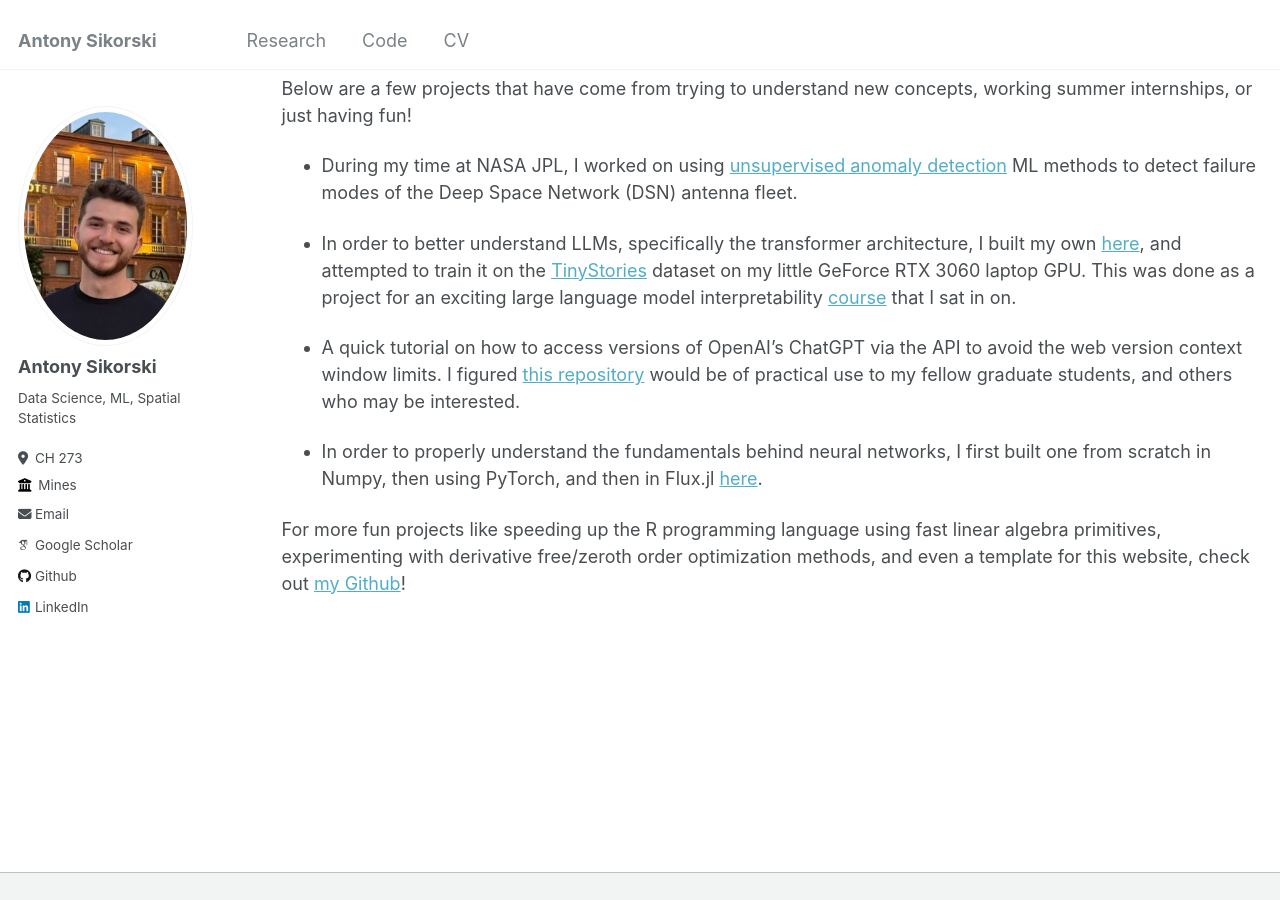
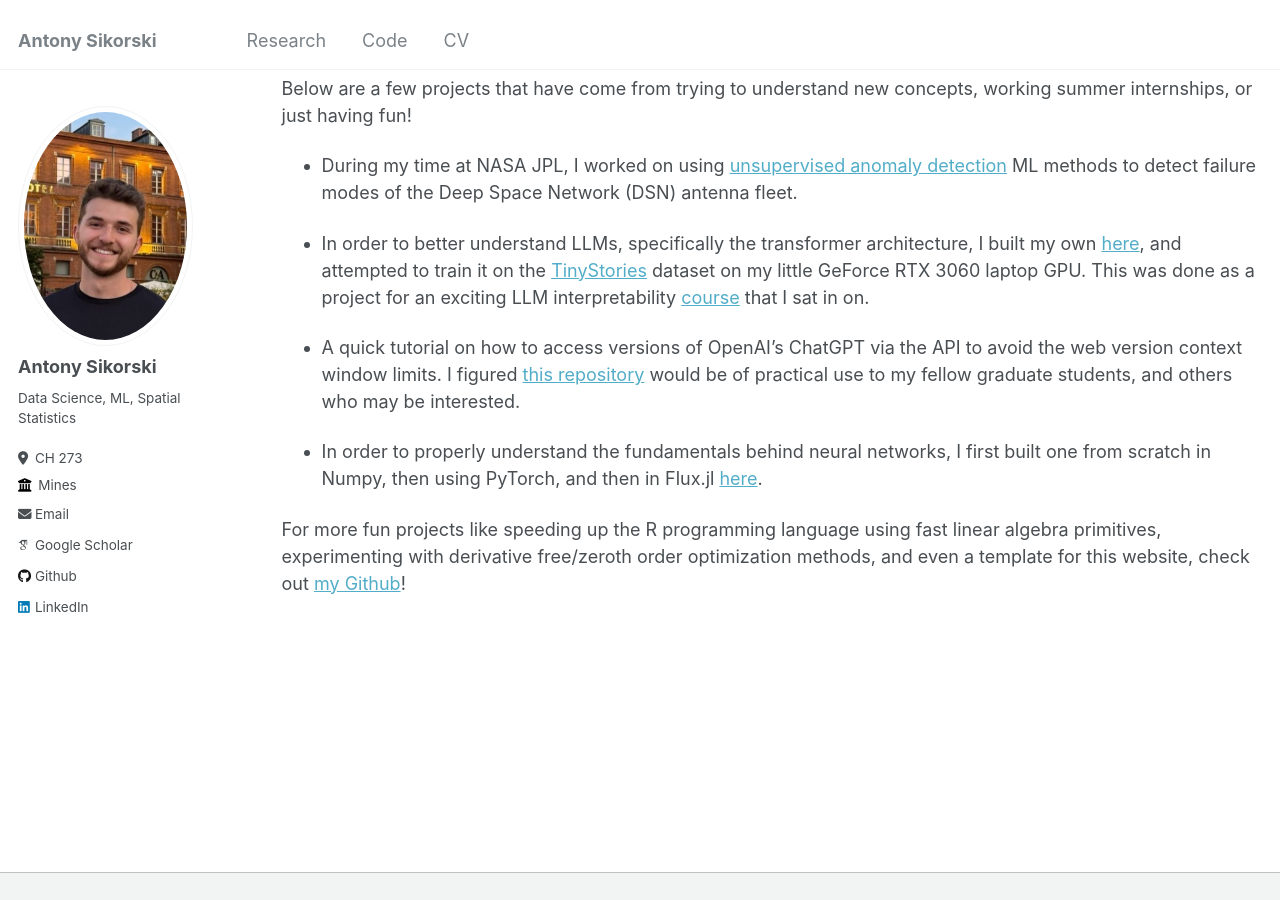
Before and after one commit to antonyxsik/antonyxsik.github.io, a Jekyll site: the page built from _pages/code.md, in a window 1280 px wide and 900 px high, scrolled down 463 px. Built offline with Jekyll 4.4.1, drawn with Linux system fonts in a browser that asks for light colours; some web fonts are replaced.

Commit message:
Update code.md

```diff
--- a/_pages/code.md
+++ b/_pages/code.md
@@ -25,7 +25,7 @@ Below are a few projects that have come from trying to understand new concepts,
 
 - During my time at NASA JPL, I worked on using [unsupervised anomaly detection](https://github.com/antonyxsik/Unsupervised_Anomaly_Detect) ML methods to detect failure modes of the Deep Space Network (DSN) antenna fleet.
 
-- In order to better understand LLMs, specifically the transformer architecture, I built my own [here](https://github.com/antonyxsik/ittybittyGPT), and attempted to train it on the [TinyStories](https://huggingface.co/datasets/roneneldan/TinyStories) dataset on my little GeForce RTX 3060 laptop GPU. This was done as a project for an exciting large language model interpretability [course](https://github.com/mines-opt-ml/decoding-gpt) that I sat in on.
+- In order to better understand LLMs, specifically the transformer architecture, I built my own [here](https://github.com/antonyxsik/ittybittyGPT), and attempted to train it on the [TinyStories](https://huggingface.co/datasets/roneneldan/TinyStories) dataset on my little GeForce RTX 3060 laptop GPU. This was done as a project for an exciting LLM interpretability [course](https://github.com/mines-opt-ml/decoding-gpt) that I sat in on.
 
 - A quick tutorial on how to access versions of OpenAI's ChatGPT via the API to avoid the web version context window limits. I figured [this repository](https://github.com/antonyxsik/GPT-API-Access-Tutorial) would be of practical use to my fellow graduate students, and others who may be interested.
 
```
